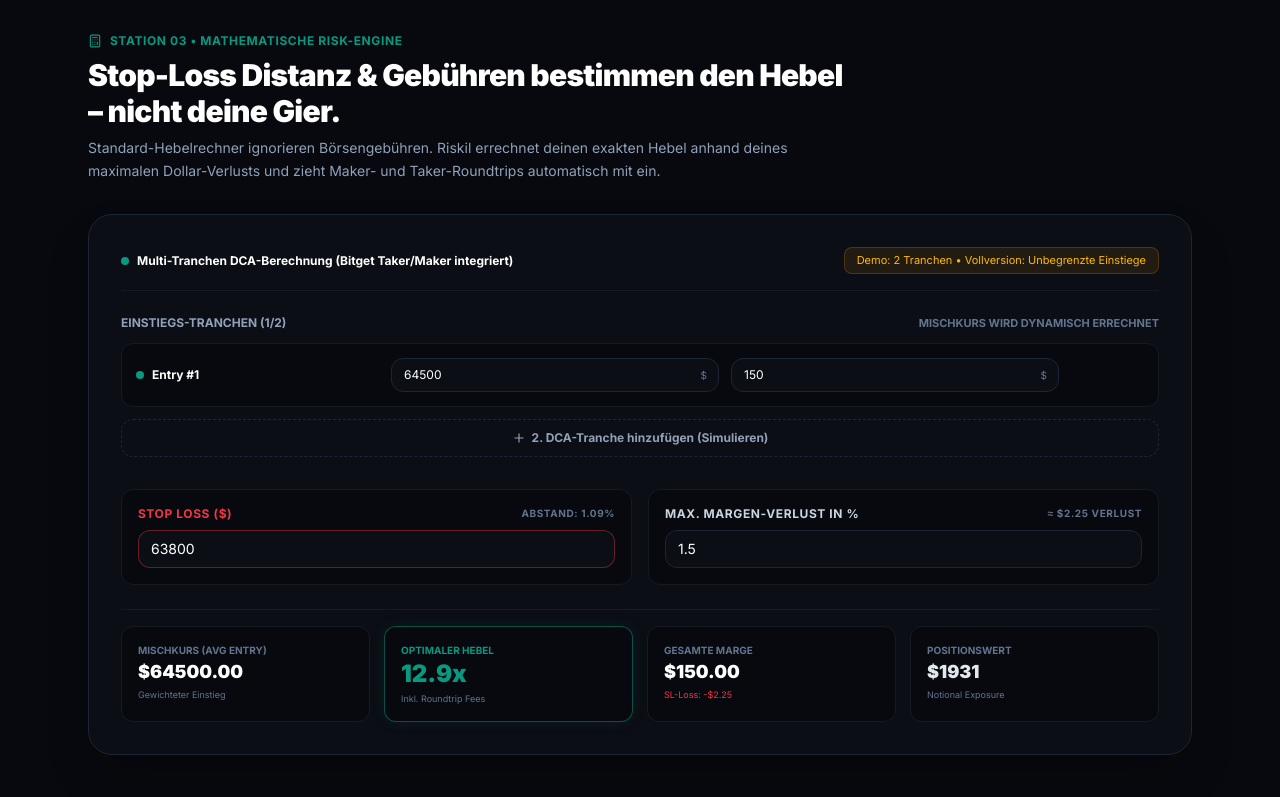
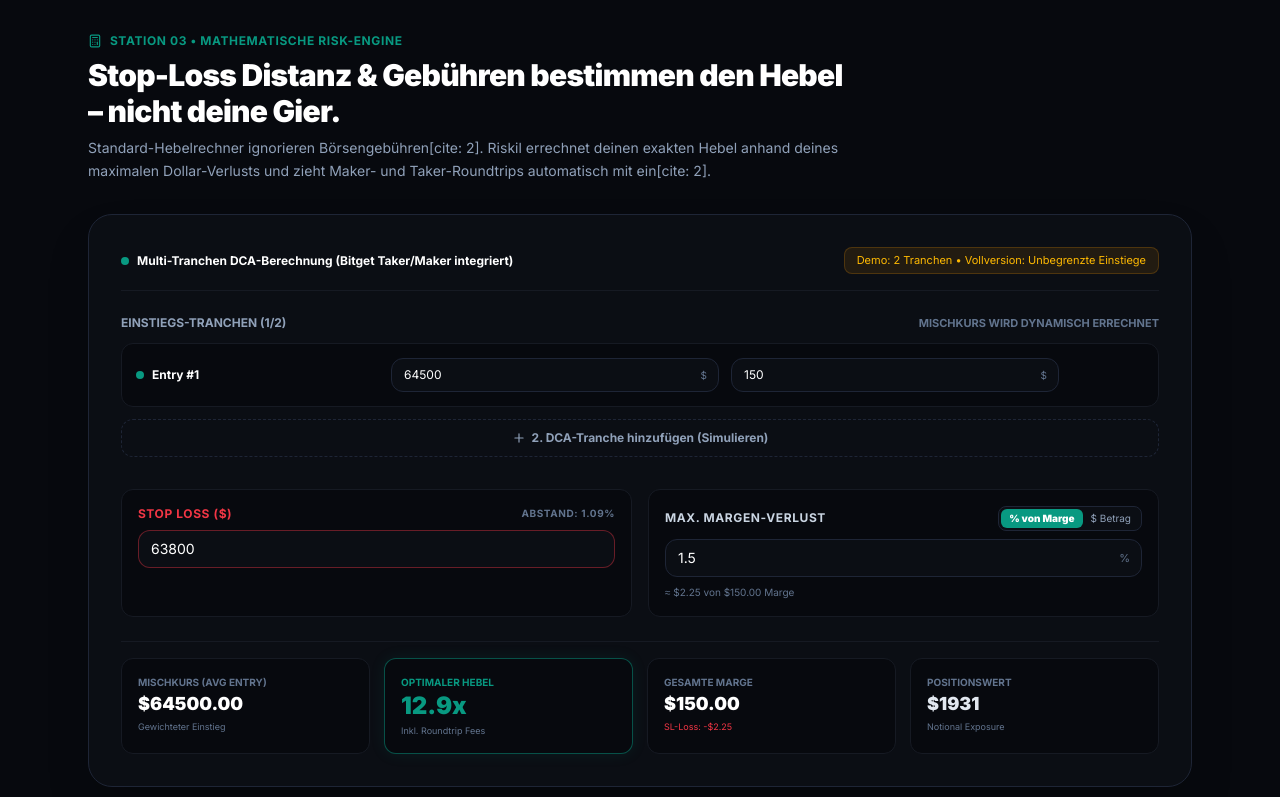
Before and after one commit to robingerling1298/riskil, a Next.js app: page / in a window 1280 px wide. Shown: the part 2543-3340 px from the top of the page. Built offline with nearby package versions, Linux system fonts and the light colour scheme; no server answers.

Commit message:
Add client-side auth guard to dashboard page

```diff
--- a/src/app/page.tsx
+++ b/src/app/page.tsx
@@ -106,11 +106,13 @@ export default function LandingPage() {
   const [isPlanCompliant, setIsPlanCompliant] = useState(true)
   const [rating, setRating] = useState(4)
 
-  // 4. Hebelrechner State (Modul 3)
+  // 4. Hebelrechner State (Modul 3 mit % und $ Umschalter)
   const [tranches, setTranches] = useState([
     { id: '1', price: 64500, margin: 150 }
   ])
+  const [riskMode, setRiskMode] = useState<'PERCENT' | 'USD'>('PERCENT')
   const [calcRiskPct, setCalcRiskPct] = useState(1.5)
+  const [calcRiskUsd, setCalcRiskUsd] = useState(3.75)
   const [calcSl, setCalcSl] = useState(63800)
 
   const activeMargin = tranches.reduce((sum, t) => sum + (Number(t.margin) || 0), 0)
@@ -118,11 +120,26 @@ export default function LandingPage() {
     ? tranches.reduce((sum, t) => sum + (Number(t.price) * Number(t.margin)), 0) / activeMargin
     : 0
 
+  const handlePercentChange = (val: number) => {
+    setCalcRiskPct(val)
+    if (activeMargin > 0) {
+      setCalcRiskUsd(Number(((activeMargin * val) / 100).toFixed(2)))
+    }
+  }
+
+  const handleUsdChange = (val: number) => {
+    setCalcRiskUsd(val)
+    if (activeMargin > 0) {
+      setCalcRiskPct(Number(((val / activeMargin) * 100).toFixed(2)))
+    }
+  }
+
   const slDistPct = avgEntryPrice > 0 ? Math.abs((avgEntryPrice - calcSl) / avgEntryPrice) * 100 : 0
   const roundtripFeePct = 0.08
   const totalRiskPct = slDistPct + roundtripFeePct
-  const optimalLeverage = totalRiskPct > 0 ? Math.min(50, Math.max(1, (calcRiskPct * 10) / totalRiskPct)) : 1
-  const maxLossUsd = (activeMargin * calcRiskPct) / 100
+  const effectiveLossPercent = riskMode === 'PERCENT' ? calcRiskPct : (activeMargin > 0 ? (calcRiskUsd / activeMargin) * 100 : 0)
+  const optimalLeverage = totalRiskPct > 0 ? Math.min(50, Math.max(1, (effectiveLossPercent * 10) / totalRiskPct)) : 1
+  const maxLossUsd = riskMode === 'PERCENT' ? (activeMargin * calcRiskPct) / 100 : calcRiskUsd
   const totalNotionalUsd = activeMargin * optimalLeverage
 
   const addTranche = () => {
@@ -257,7 +274,7 @@ export default function LandingPage() {
             Offene Positionen & der psychologische Ehrlichkeits-Filter.
           </h2>
           <p className="text-xs sm:text-sm text-slate-400 leading-relaxed">
-            Trades scheitern fast nie am Chart, sondern an der mentalen Verfassung beim Einstieg. Riskil zwingt dich dazu, deine Setup-Klasse und Emotion <strong className="text-slate-200">während des laufenden Trades</strong> festzuhalten und zu verriegeln. Wer hinterher Ausreden sucht, scheitert am System.
+            Trades scheitern fast nie am Chart, sondern an der mentalen Verfassung beim Einstieg[cite: 4]. Riskil zwingt dich dazu, deine Setup-Klasse und Emotion <strong className="text-slate-200">während des laufenden Trades</strong> festzuhalten und zu verriegeln[cite: 4]. Wer hinterher Ausreden sucht, scheitert am System[cite: 4].
           </p>
         </div>
 
@@ -498,7 +515,7 @@ export default function LandingPage() {
             Kein geschlossener Trade landet unanalysiert im Archiv.
           </h2>
           <p className="text-xs sm:text-sm text-slate-400 leading-relaxed">
-            Geschlossene Positionen fließen automatisch in deine <strong className="text-slate-200">Post-Trade Inbox</strong>. Sie werden erst für deine Gesamtstatistik freigeschaltet, wenn Austrittsgrund, Emotion und Disziplin ehrlich dokumentiert wurden.
+            Geschlossene Positionen fließen automatisch in deine <strong className="text-slate-200">Post-Trade Inbox</strong>[cite: 1]. Sie werden erst für deine Gesamtstatistik freigeschaltet, wenn Austrittsgrund, Emotion und Disziplin ehrlich dokumentiert wurden[cite: 1].
           </p>
         </div>
 
@@ -611,7 +628,7 @@ export default function LandingPage() {
             Stop-Loss Distanz & Gebühren bestimmen den Hebel – nicht deine Gier.
           </h2>
           <p className="text-xs sm:text-sm text-slate-400 leading-relaxed">
-            Standard-Hebelrechner ignorieren Börsengebühren. Riskil errechnet deinen exakten Hebel anhand deines maximalen Dollar-Verlusts und zieht Maker- und Taker-Roundtrips automatisch mit ein.
+            Standard-Hebelrechner ignorieren Börsengebühren[cite: 2]. Riskil errechnet deinen exakten Hebel anhand deines maximalen Dollar-Verlusts und zieht Maker- und Taker-Roundtrips automatisch mit ein[cite: 2].
           </p>
         </div>
 
@@ -709,17 +726,62 @@ export default function LandingPage() {
             </div>
 
             <div className="bg-[#07090E] border border-[#161A23] p-4 rounded-xl space-y-2">
-              <label className="text-xs font-bold text-slate-300 uppercase tracking-wider flex items-center justify-between">
-                <span>Max. Margen-Verlust in %</span>
-                <span className="text-[10px] font-mono text-slate-500">≈ ${maxLossUsd.toFixed(2)} Verlust</span>
+              <div className="flex justify-between items-center">
+                <label className="text-xs font-bold text-slate-300 uppercase tracking-wider">
+                  Max. Margen-Verlust
                 </label>
+                {/* Switcher zwischen % und $ */}
+                <div className="flex bg-[#0B0E14] p-0.5 rounded-lg border border-[#1E2536] text-[10px] font-mono">
+                  <button
+                    type="button"
+                    onClick={() => setRiskMode('PERCENT')}
+                    className={`px-2 py-0.5 rounded-md transition cursor-pointer ${
+                      riskMode === 'PERCENT' ? 'bg-[#089981] text-white font-black' : 'text-slate-400 hover:text-white'
+                    }`}
+                  >
+                    % von Marge
+                  </button>
+                  <button
+                    type="button"
+                    onClick={() => setRiskMode('USD')}
+                    className={`px-2 py-0.5 rounded-md transition cursor-pointer ${
+                      riskMode === 'USD' ? 'bg-[#089981] text-white font-black' : 'text-slate-400 hover:text-white'
+                    }`}
+                  >
+                    $ Betrag
+                  </button>
+                </div>
+              </div>
+
+              {riskMode === 'PERCENT' ? (
+                <div className="relative">
                   <input
                     type="number"
                     step="0.5"
                     value={calcRiskPct}
-                onChange={(e) => setCalcRiskPct(Number(e.target.value))}
-                className="w-full bg-[#0B0E14] border border-[#1E2536] rounded-xl py-2 px-3 text-sm font-mono text-white outline-none focus:border-[#089981]"
+                    onChange={(e) => handlePercentChange(Number(e.target.value))}
+                    className="w-full bg-[#0B0E14] border border-[#1E2536] rounded-xl py-2 px-3 pr-8 text-sm font-mono text-white outline-none focus:border-[#089981]"
                   />
+                  <span className="absolute right-3 top-1/2 -translate-y-1/2 text-[11px] font-mono text-slate-500">%</span>
+                </div>
+              ) : (
+                <div className="relative">
+                  <input
+                    type="number"
+                    step="1"
+                    value={calcRiskUsd}
+                    onChange={(e) => handleUsdChange(Number(e.target.value))}
+                    className="w-full bg-[#0B0E14] border border-[#1E2536] rounded-xl py-2 px-3 pr-8 text-sm font-mono text-white outline-none focus:border-[#089981]"
+                  />
+                  <span className="absolute right-3 top-1/2 -translate-y-1/2 text-[11px] font-mono text-slate-500">$</span>
+                </div>
+              )}
+
+              <span className="text-[10px] font-mono text-slate-500 block">
+                {riskMode === 'PERCENT'
+                  ? `≈ $${maxLossUsd.toFixed(2)} von $${activeMargin.toFixed(2)} Marge`
+                  : `≈ ${effectiveLossPercent.toFixed(1)}% der Marge`}
+              </span>
             </div>
           </div>
 
@@ -754,7 +816,7 @@ export default function LandingPage() {
       </section>
 
       {/* ========================================================================= */}
-      {/* HINDSIGHT BIAS MODAL (DEZENTER BACKDROP-BLUR & SAUBERER TEXT) */}
+      {/* HINDSIGHT BIAS MODAL */}
       {/* ========================================================================= */}
       {showWarningModal && (
         <div className="fixed inset-0 z-50 flex items-center justify-center p-4 bg-black/40 backdrop-blur-[2px] animate-in fade-in duration-150">
```
Lines whose indentation alone changed are shown as unchanged.
